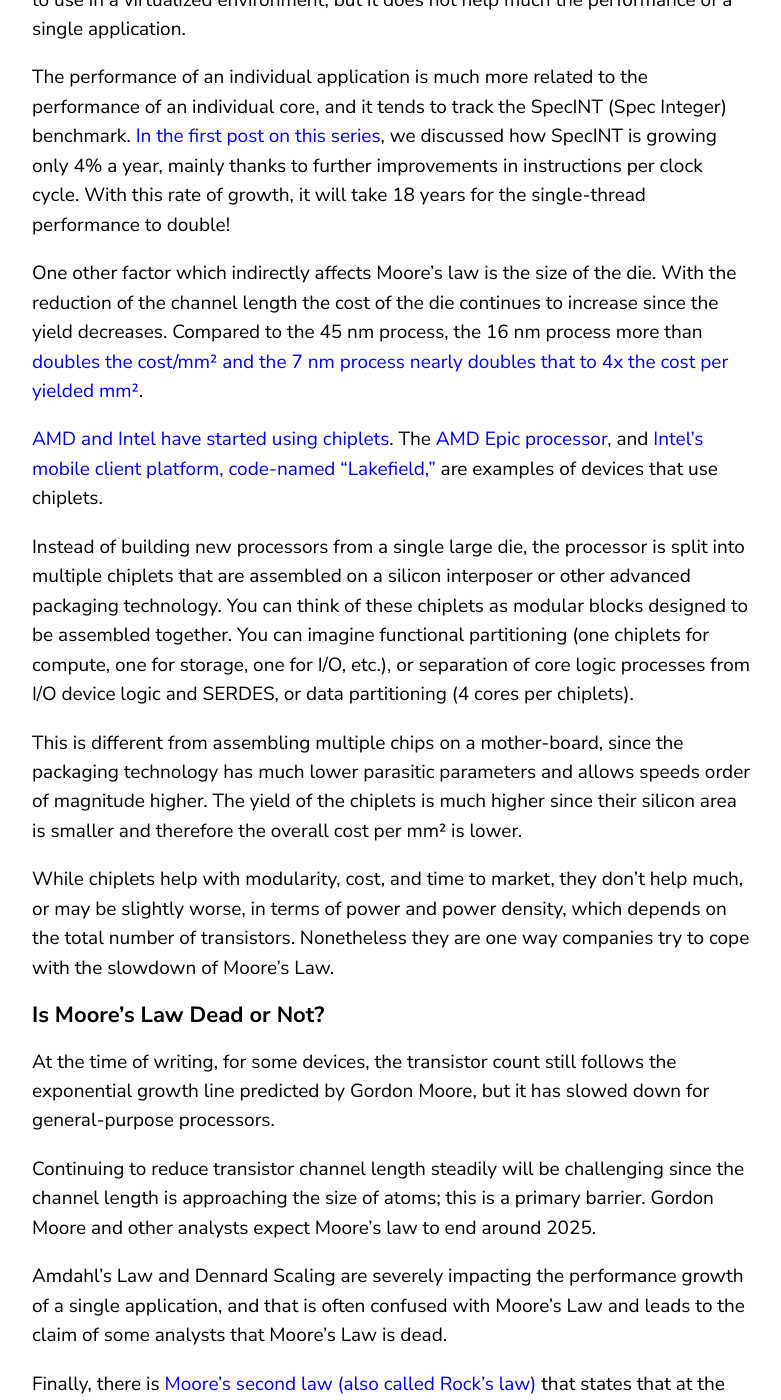
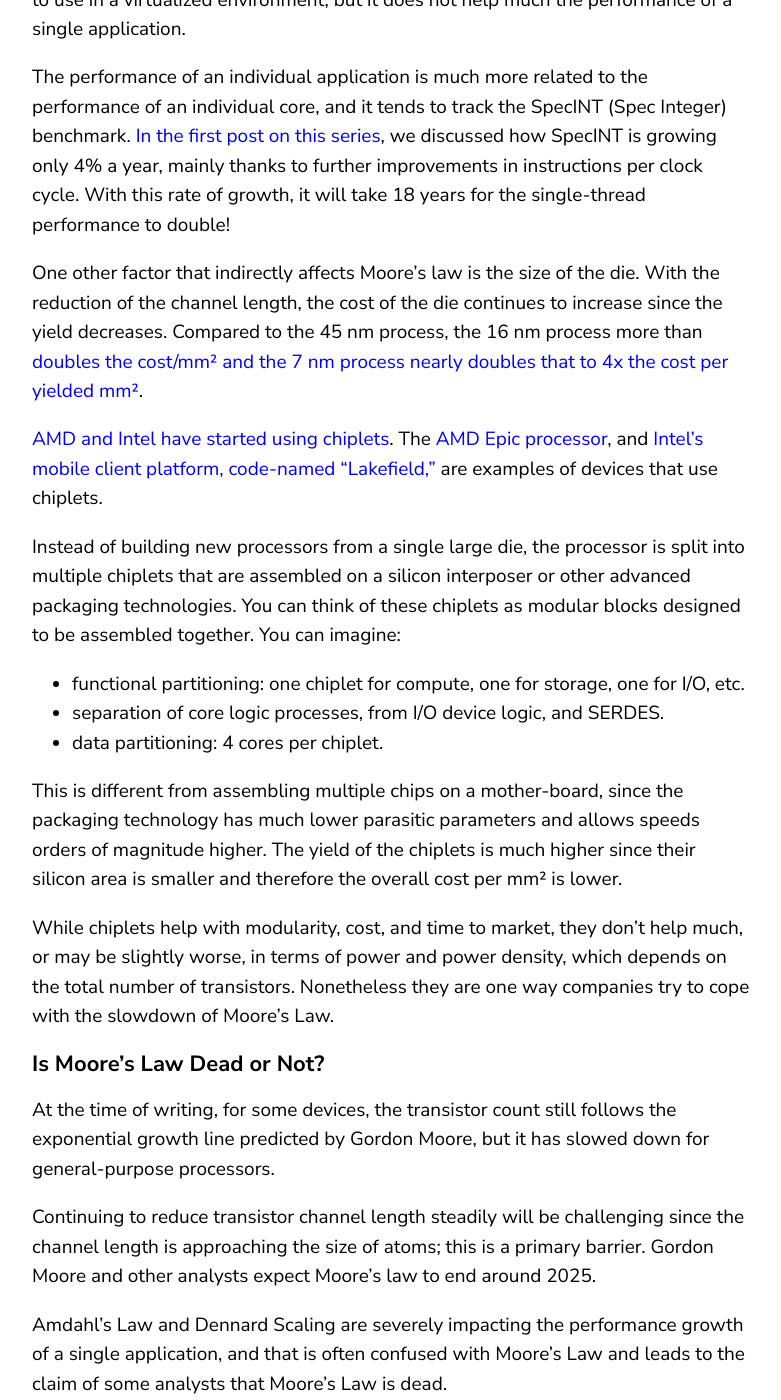
Before and after one commit to silvanogai/silvanogai, a Jekyll site: the page built from _posts/2020-03-24-moore.md, in a window 1280 px wide and 1400 px high, scrolled down 1985 px. Shown: the whole window, without its empty margins (68-849 px from the left). Built offline with Jekyll 4.4.1, drawn with Linux system fonts in a browser that asks for light colours; comment, search, counter and statistics services are not loaded; some of the changed text lies outside the part shown.

Commit message:
Minir fixes Moore's Law

```diff
--- a/_posts/2020-03-24-moore.md
+++ b/_posts/2020-03-24-moore.md
@@ -33,13 +33,16 @@
 
 The performance of an individual application is much more related to the performance of an individual core, and it tends to track the SpecINT (Spec Integer) benchmark. [In the first post on this series](https://silvanogai.github.io/posts/pendulum/), we discussed how SpecINT is growing only 4% a year, mainly thanks to further improvements in instructions per clock cycle. With this rate of growth, it will take 18 years for the single-thread performance to double!
 
-One other factor which indirectly affects Moore’s law is the size of the die. With the reduction of the channel length the cost of the die continues to increase since the yield decreases. Compared to the 45 nm process, the 16 nm process more than [doubles the cost/mm² and the 7 nm process nearly doubles that to 4x the cost per yielded mm²](https://en.wikichip.org/wiki/chiplet).
+One other factor that indirectly affects Moore’s law is the size of the die. With the reduction of the channel length, the cost of the die continues to increase since the yield decreases. Compared to the 45 nm process, the 16 nm process more than [doubles the cost/mm² and the 7 nm process nearly doubles that to 4x the cost per yielded mm²](https://en.wikichip.org/wiki/chiplet).
 
 [AMD and Intel have started using chiplets](https://www.wired.com/story/keep-pace-moores-law-chipmakers-turn-chiplets/).  The [AMD Epic processor](https://www.anandtech.com/show/15528/amd-expands-epyc-lineup-with-epyc-7662-epyc-7532-cpus), and [Intel's mobile client platform, code-named “Lakefield,”](https://www.pcworld.com/article/3407802/intel-takes-the-chiplet-concept-to-the-next-level-with-co-emib-odi-connections.html) are examples of devices that use chiplets.
 
-Instead of building new processors from a single large die, the processor is split into multiple chiplets that are assembled on a silicon interposer or other advanced packaging technology. You can think of these chiplets as modular blocks designed to be assembled together. You can imagine functional partitioning (one chiplets for compute, one for storage, one for I/O, etc.), or separation of core logic processes from I/O device logic and SERDES, or data partitioning (4 cores per chiplets).
+Instead of building new processors from a single large die, the processor is split into multiple chiplets that are assembled on a silicon interposer or other advanced packaging technologies. You can think of these chiplets as modular blocks designed to be assembled together. You can imagine:
+* functional partitioning: one chiplet for compute, one for storage, one for I/O, etc.
+* separation of core logic processes, from I/O device logic, and SERDES.
+* data partitioning: 4 cores per chiplet.
 
-This is different from assembling multiple chips on a mother-board, since the packaging technology has much lower parasitic parameters and allows speeds order of magnitude higher. The yield of the chiplets is much higher since their silicon area is smaller and therefore the overall cost per mm² is lower.
+This is different from assembling multiple chips on a mother-board, since the packaging technology has much lower parasitic parameters and allows speeds orders of magnitude higher. The yield of the chiplets is much higher since their silicon area is smaller and therefore the overall cost per mm² is lower.
 
 While chiplets help with modularity, cost, and time to market, they don’t help much, or may be slightly worse, in terms of power and power density, which depends on the total number of transistors. Nonetheless they are one way companies try to cope with the slowdown of Moore’s Law.
 
@@ -53,4 +56,4 @@
 
 Finally, there is [Moore's second law (also called Rock's law)](https://en.wikipedia.org/wiki/Moore%27s_second_law) that states that at the cost of a semiconductor chip fabrication plant doubles every four years. These fabrication plants are so capital-intensive (currently around 10 billion dollars) that availability of capital may limit the growth, even before the first Moore's law dies.
 
-Many companies are working to extend the life of Moore’s law, for example, we have discussed the chiplet approach.  Another idea to delay the death of Moore's law is by scaling across functions (i.e., core server application functions, storage functions, network functions) using domain specific processing to increase server efficiency in a way that is less impacted by Dennard scaling. Physically separate chips for separate functions, are easier to cool than monolithic chips.
+Many companies are working to extend the life of Moore’s law, for example, we have discussed the chiplet approach.  Another idea to delay the death of Moore's law is by scaling across functions (i.e., core server application functions, storage functions, network functions) using domain specific processing to increase server efficiency in a way that is less impacted by Dennard scaling. Physically separate chips for separate functions are easier to cool than monolithic chips.
```
